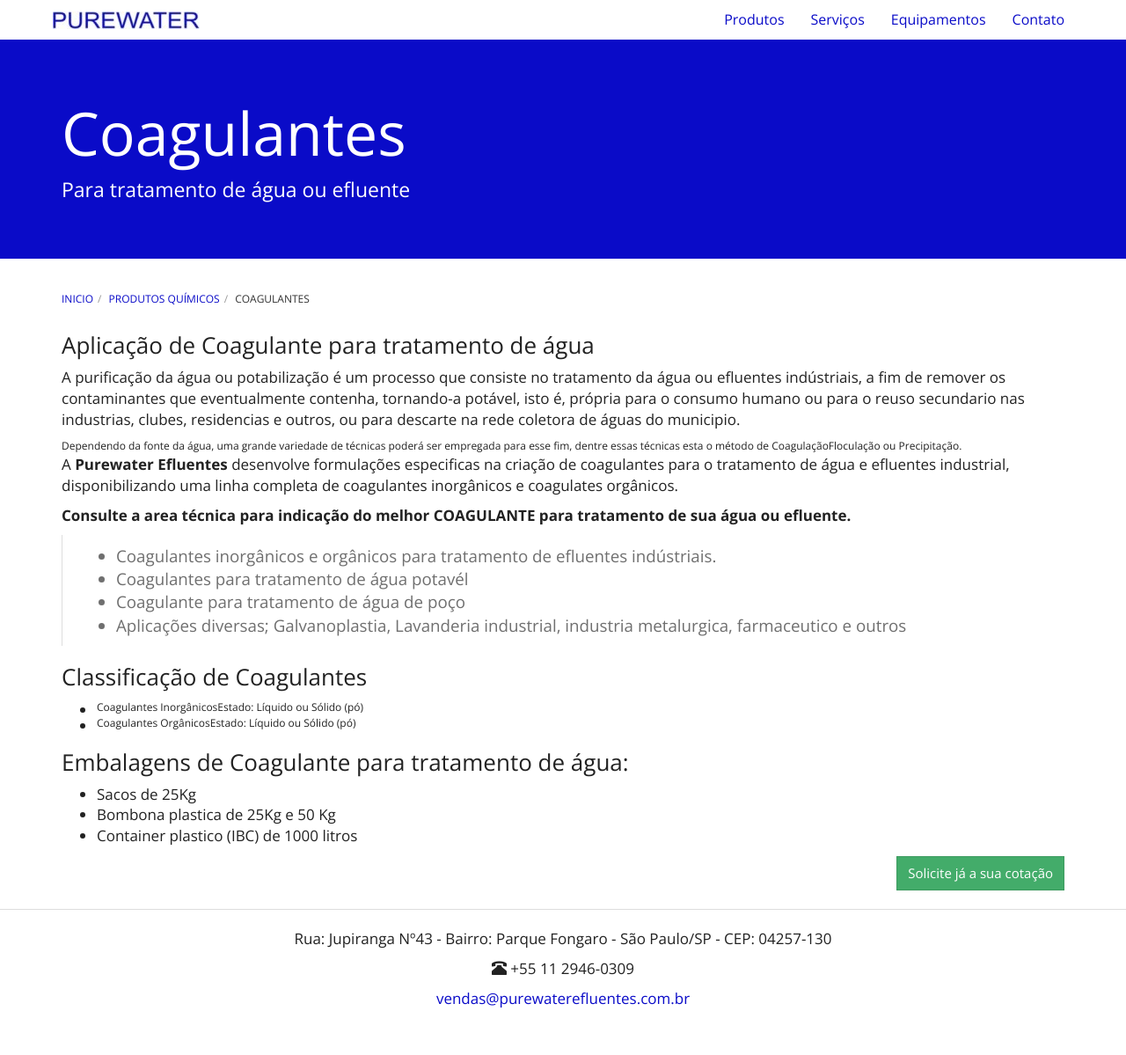
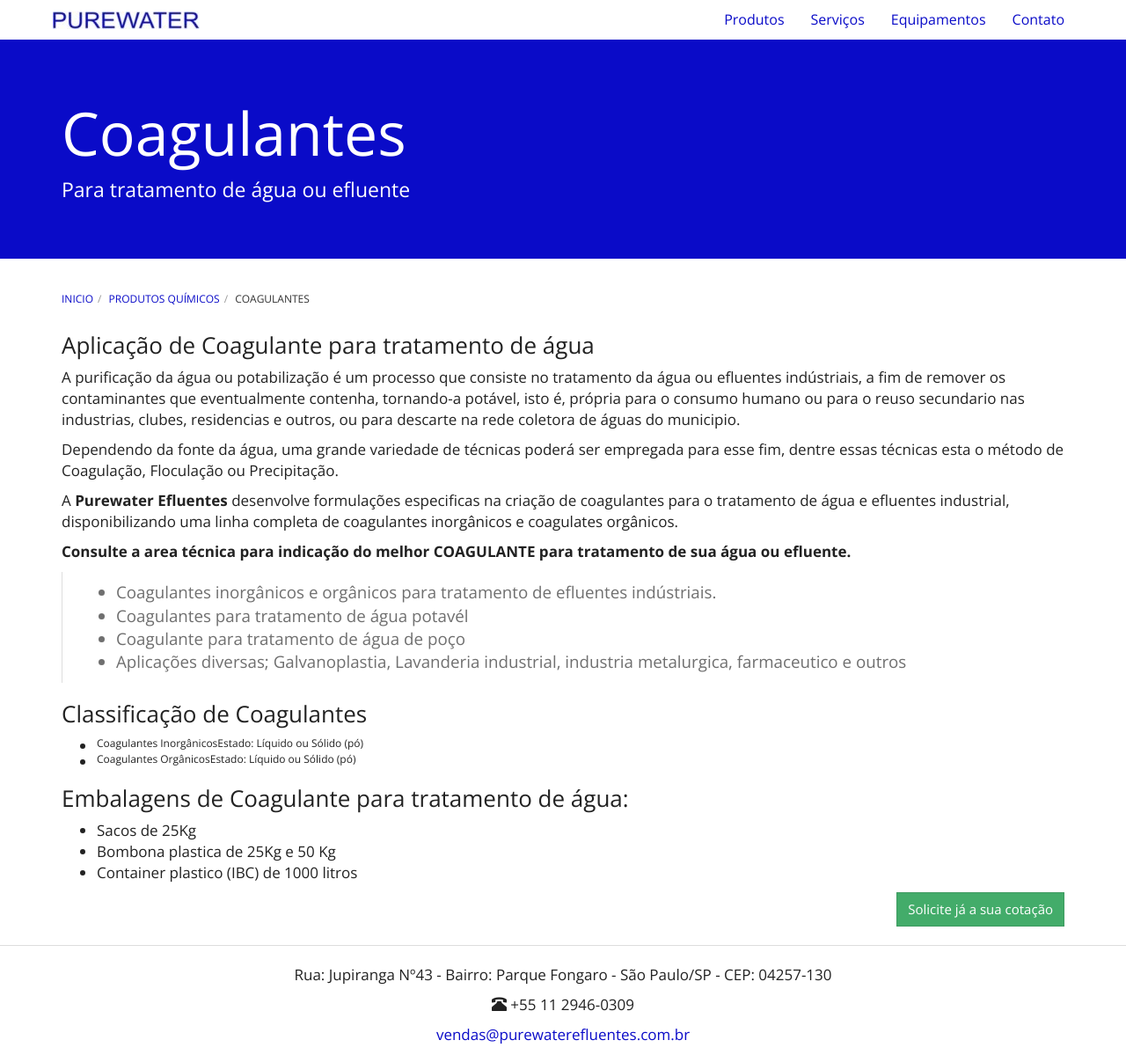
Before and after one commit to purewaterefluentes/purewaterefluentes.github.io, a Jekyll site: the page built from produtos/coagulante-agua-efluentes.md, in a window 1280 px wide and 1199 px high. Shown: the whole window at 88% size. Built offline with Jekyll 4.4.1, drawn with Linux system fonts in a browser that asks for light colours; nearby versions of some CDN libraries; library files that are not in the unit come from our copies.

Commit message:
Update coagulante-agua-efluentes.md

```diff
--- a/produtos/coagulante-agua-efluentes.md
+++ b/produtos/coagulante-agua-efluentes.md
@@ -8,7 +8,7 @@
 ### Aplicação de Coagulante para tratamento de água
 A purificação da água ou potabilização é um processo que consiste no tratamento da água ou efluentes indústriais, a fim de remover os contaminantes que eventualmente contenha, tornando-a potável, isto é, própria para o consumo humano ou para o reuso secundario nas industrias, clubes, residencias e outros, ou para descarte na rede coletora de águas do municipio.
 
-Dependendo da fonte da água, uma grande variedade de técnicas poderá ser empregada para esse fim, dentre essas técnicas esta o método de Coagulação | Floculação ou Precipitação.
+Dependendo da fonte da água, uma grande variedade de técnicas poderá ser empregada para esse fim, dentre essas técnicas esta o método de Coagulação, Floculação ou Precipitação.
 
 A **Purewater Efluentes** desenvolve formulações especificas na criação de coagulantes para o tratamento de água e efluentes industrial, disponibilizando uma linha completa de coagulantes inorgânicos e coagulates orgânicos.
 
```
